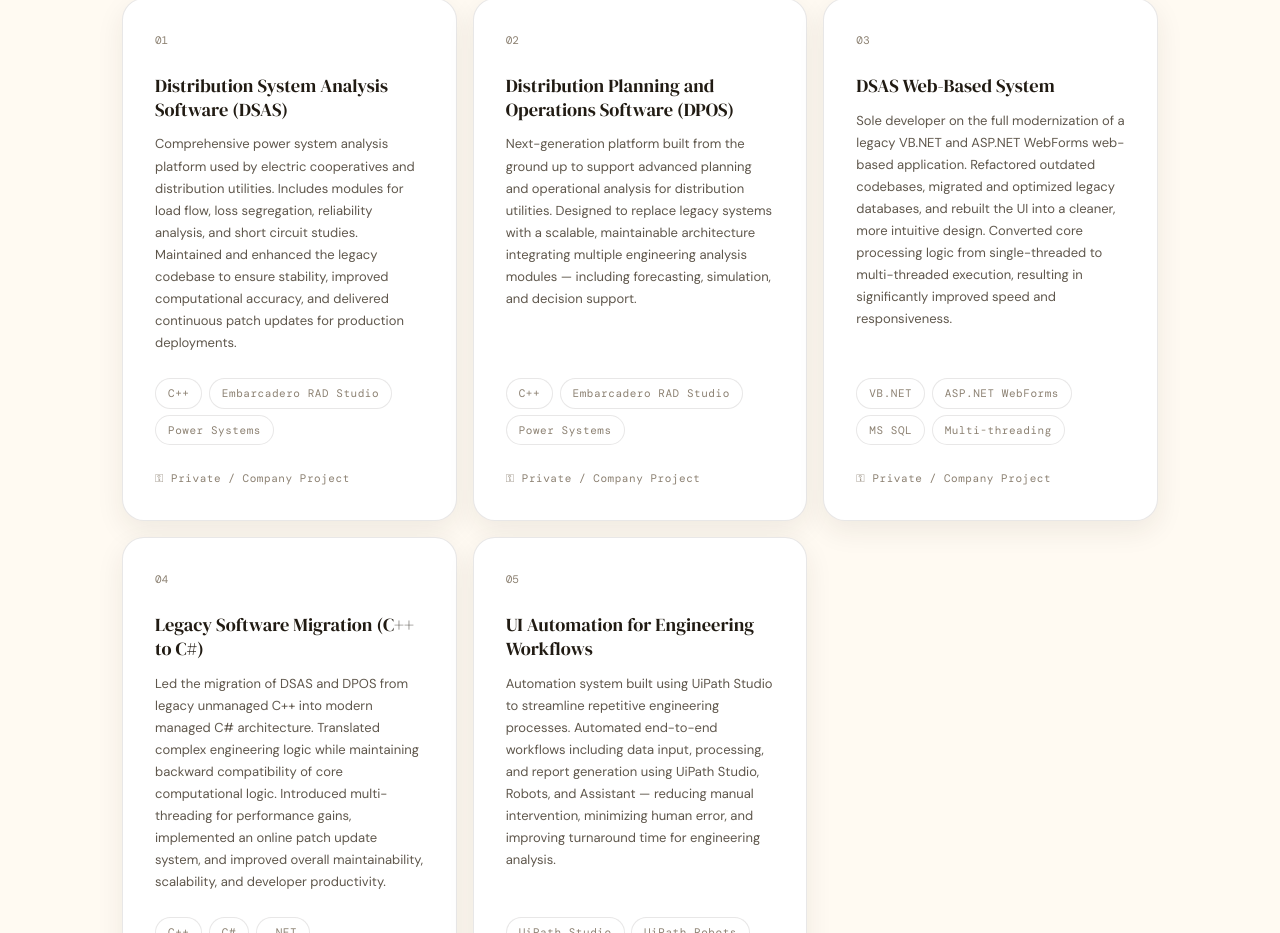
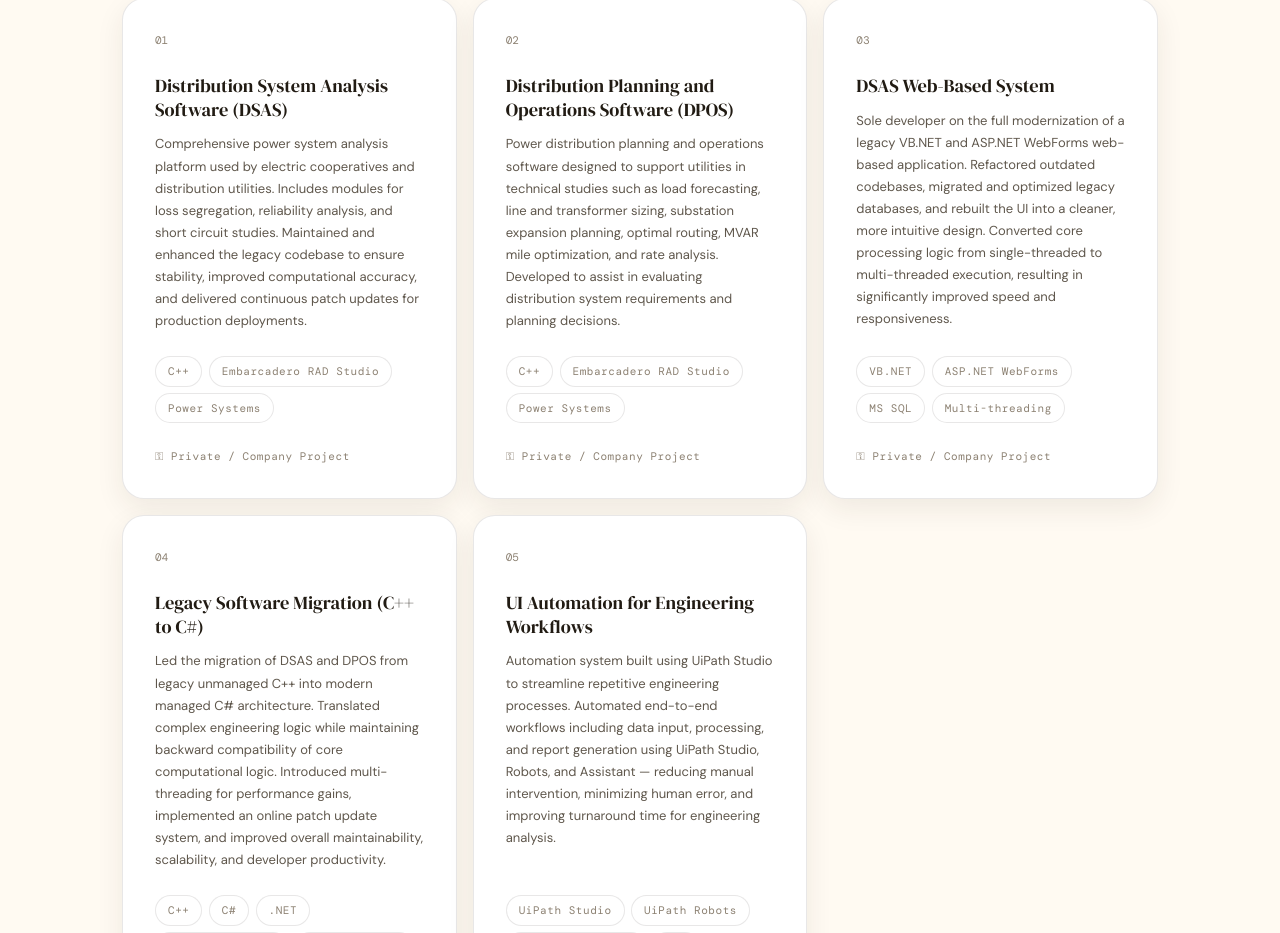
Before and after one commit to dthrdlcrz/dthrdlcrz.github.io, a React (Vite) app in the folder app/: page / in a window 1280 px wide. Shown: the part 2732-3665 px from the top of the page. Built offline with nearby package versions, Linux system fonts and the light colour scheme.

Commit message:
Add files via upload

```diff
--- a/app/src/configs/portfolioData.js
+++ b/app/src/configs/portfolioData.js
@@ -49,14 +49,14 @@ export const projects = [
   {
     num: '01',
     name: 'Distribution System Analysis Software (DSAS)',
-    desc: 'Comprehensive power system analysis platform used by electric cooperatives and distribution utilities. Includes modules for load flow, loss segregation, reliability analysis, and short circuit studies. Maintained and enhanced the legacy codebase to ensure stability, improved computational accuracy, and delivered continuous patch updates for production deployments.',
+    desc: 'Comprehensive power system analysis platform used by electric cooperatives and distribution utilities. Includes modules for loss segregation, reliability analysis, and short circuit studies. Maintained and enhanced the legacy codebase to ensure stability, improved computational accuracy, and delivered continuous patch updates for production deployments.',
     tags: ['C++', 'Embarcadero RAD Studio', 'Power Systems'],
     private: true,
   },
   {
     num: '02',
     name: 'Distribution Planning and Operations Software (DPOS)',
-    desc: 'Next-generation platform built from the ground up to support advanced planning and operational analysis for distribution utilities. Designed to replace legacy systems with a scalable, maintainable architecture integrating multiple engineering analysis modules — including forecasting, simulation, and decision support.',
+    desc: 'Power distribution planning and operations software designed to support utilities in technical studies such as load forecasting, line and transformer sizing, substation expansion planning, optimal routing, MVAR mile optimization, and rate analysis. Developed to assist in evaluating distribution system requirements and planning decisions.',
     tags: ['C++', 'Embarcadero RAD Studio', 'Power Systems'],
     private: true,
   },
```
